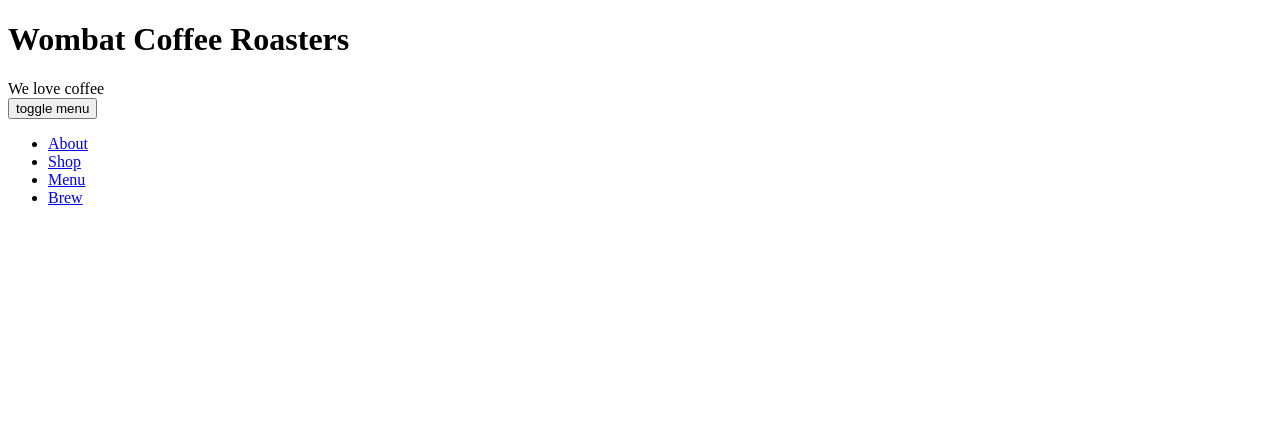
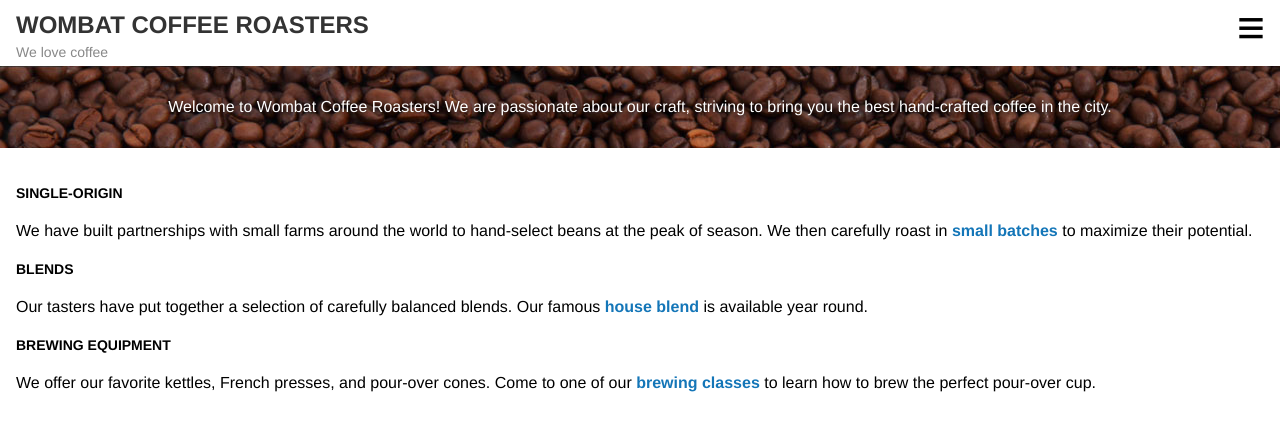
Before and after one commit to muzieh/ResponsiveCss, a website: page index.html in a window 1280 px wide. Drawn offline with Linux system fonts and the light colour scheme.

Commit message:
initial styling and burger menu

```diff
--- a/index.html
+++ b/index.html
@@ -2,6 +2,10 @@
 <html>
 	<head>
 		<link href="style.css" type="text/css" rel="stylesheet"/>
+		<meta charset="UTF-8">
+	    <meta name="viewport" content="width=device-width, initial-scale=1" >
+	    <title>Wombat Coffee Roasters</title>
+
 	</head>
 	<body>
 		<header id="header" class="page-header">
@@ -10,8 +14,11 @@
 				<div class="slogan">We love coffee</div>
 		    </div>
 		 </header>
+
 		 <nav class="menu" id="main-menu">
-			<button class="menu-toggle" id="toggle-menu">toggle menu</button>
+		    <button class="menu-toggle" id="toggle-menu">
+		             toggle menu
+		    </button>
 		    <div class="menu-dropdown">
 				<ul class="nav-menu">
 					<li><a href="/about.html">About</a></li>
@@ -21,5 +28,50 @@
 				</ul>
 		    </div>
 		 </nav>
+
+		 <aside id="hero" class="hero">
+		    Welcome to Wombat Coffee Roasters! We are
+		    passionate about our craft, striving to bring you
+		    the best hand-crafted coffee in the city.
+		 </aside>
+
+		 <main id="main">
+		    <div class="row">
+		             <section class="column">
+		                 <h2 class="subtitle">Single-origin</h2>
+		                 <p>We have built partnerships with small farms
+		                     around the world to hand-select beans at the
+		                     peak of season. We then carefully roast in
+		                     <a href="/batch-size.html">small batches</a>
+		                     to maximize their potential.</p>
+		             </section>
+		             <section class="column">
+		                 <h2 class="subtitle">Blends</h2>
+		                 <p>Our tasters have put together a selection of
+		                     carefully balanced blends. Our famous
+		                     <a href="/house-blend.html">house blend</a>
+		                     is available year round.</p>
+		             </section>
+		             <section class="column">
+		                 <h2 class="subtitle">Brewing Equipment</h2>
+		                 <p>We offer our favorite kettles, French
+	  presses, and pour-over cones. Come to one of
+	                     our <a href="/classes.html">brewing
+	                     classes</a> to learn how to brew the perfect
+	                     pour-over cup.</p>
+	             </section>
+	    </div>
+	 </main>
+	<script type="text/javascript">
+		(function() {
+			var button = document.getElementById("toggle-menu");
+			button.addEventListener('click', function(event) {
+				event.preventDefault();
+				var menu = document.getElementById("main-menu");
+				menu.classList.toggle("is-open");
+
+			});
+		})();
+	</script>
 	</body>
 </html>
--- a/style.css
+++ b/style.css
@@ -7,3 +7,104 @@
 ::after {
 	box-sizing: inherit;
 }
+
+body {
+	margin:0;
+	font-family: Helvetica, Arial, sans-serif;
+}
+
+a:link {
+	color: #1476b8;
+	font-weight: bold;
+	text-decoration: none;
+}
+
+a:visited {
+	color: #1430b8;
+}
+
+a:hover {
+	text-decoration: underline;
+}
+
+a:active {
+	color:#b81414;
+}
+
+.page-header {
+	padding: 0.4em 1em;
+	background-color: #fff;
+}
+
+.title > h1 {
+	color: #333;
+	text-transform: uppercase;
+	font-size: 1.5rem;
+	margin: 0.2em 0;
+}
+
+.slogan {
+	color: #888;
+	font-size: 0.875em;
+	margin:0;
+}
+
+.hero {
+	padding: 2em 1em;
+	text-align: center;
+	background-image: url(coffee-beans.jpg);
+	background-size: 100%;
+	color:#fff;
+	text-shadow: 0.1em 0.1em 0.3em #000;
+}
+
+main {
+	padding: 1em;
+}
+
+.subtitle {
+	margin-top: 1.5em;
+	margin-bottom: 1.5em;
+	font-size: 0.875rem;
+	text-transform: uppercase;
+}
+
+.menu {
+	position: relative;
+}
+
+.menu-toggle {
+	position: absolute;
+	top: -1.2em;
+	right: 0.1em;
+	border:0;
+	background-color: transparent;
+	font-size: 3em;
+	width: 1em;
+	height: 1em;
+	line-height: 0.4;
+	text-indent: 5em;
+	white-space: nowrap;
+	overflow: hidden;
+}
+
+.menu-toggle::after {
+	position: absolute;;
+	top: 0.2em;
+	left: 0.2em;
+	display:block;
+	content: "\2261";
+	text-indent: 0;
+}
+
+.menu-dropdown {
+	display:none;
+	position: absolute;;
+	right: 0;
+	left: 0;
+	margin: 0;
+}
+
+.menu.is-open .menu-dropdown {
+	display:block;
+}
```
Also changed, not shown: coffee-beans-medium.jpg (added), coffee-beans-small.jpg (added), coffee-beans.jpg (added). Lines whose indentation alone changed are shown as unchanged.
